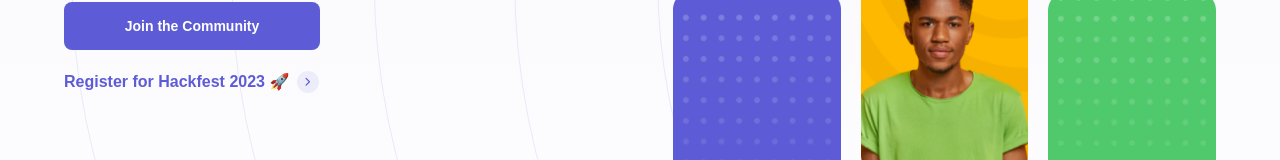
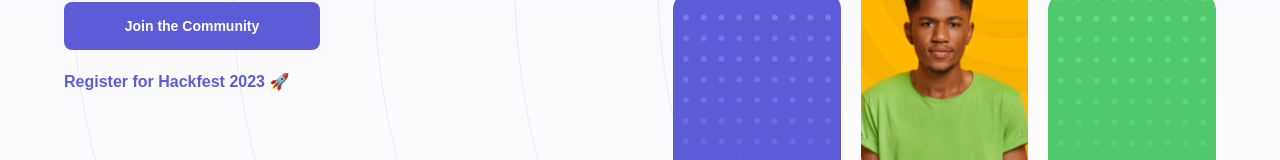
Before and after one commit to GenZtechies/gzt-web, a Next.js app: page / in a window 1280 px wide. Shown: the part 548-708 px from the top of the page. Built offline with nearby package versions, Linux system fonts and the light colour scheme.

Commit message:
chore: remove chevron icon

```diff
--- a/pages/index.tsx
+++ b/pages/index.tsx
@@ -21,11 +21,8 @@ const Home: NextPage = () => {
                                 Join the Community
                             </Link>
 
-                            <Link href={"https://hackfest.genztechies.com/2023"} target="_blank" className="flex items-center justify-center gap-2 font-semibold text-center md:justify-start text-primary hover:underline md:text-left">
-                                Register for Hackfest 2023 🚀{" "}
-                                <span className="p-1 rounded-full text-primary bg-primary-light bg-opacity-40">
-                                    <ChevronRightIcon />
-                                </span>
+                            <Link href={"https://hackfest.genztechies.com/2023"} target="_blank" className="flex items-center justify-center font-semibold text-center md:justify-start text-primary hover:underline md:text-left">
+                                Register for Hackfest 2023 🚀
                             </Link>
                         </div>
                         <div className="grid items-center justify-center grid-cols-3 gap-5">
```
